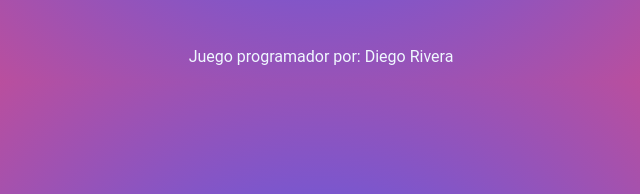
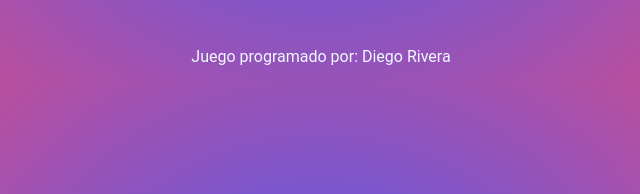
Before and after one commit to dariverap/JuegoMemoria, a plain HTML site: page index.html in a window 1280 px wide. Shown: the part 603-797 px from the top of the page, 319-959 px from the left. Drawn offline with Linux system fonts and the light colour scheme.

Commit message:
cambio un texto

```diff
--- a/index.html
+++ b/index.html
@@ -46,7 +46,7 @@
         </section>
     </main>
     <footer>
-        <p>Juego programador por: Diego Rivera</p>
+        <p>Juego programado por: Diego Rivera</p>
     </footer>
     <script src="main.js"></script>
 </body>
```
